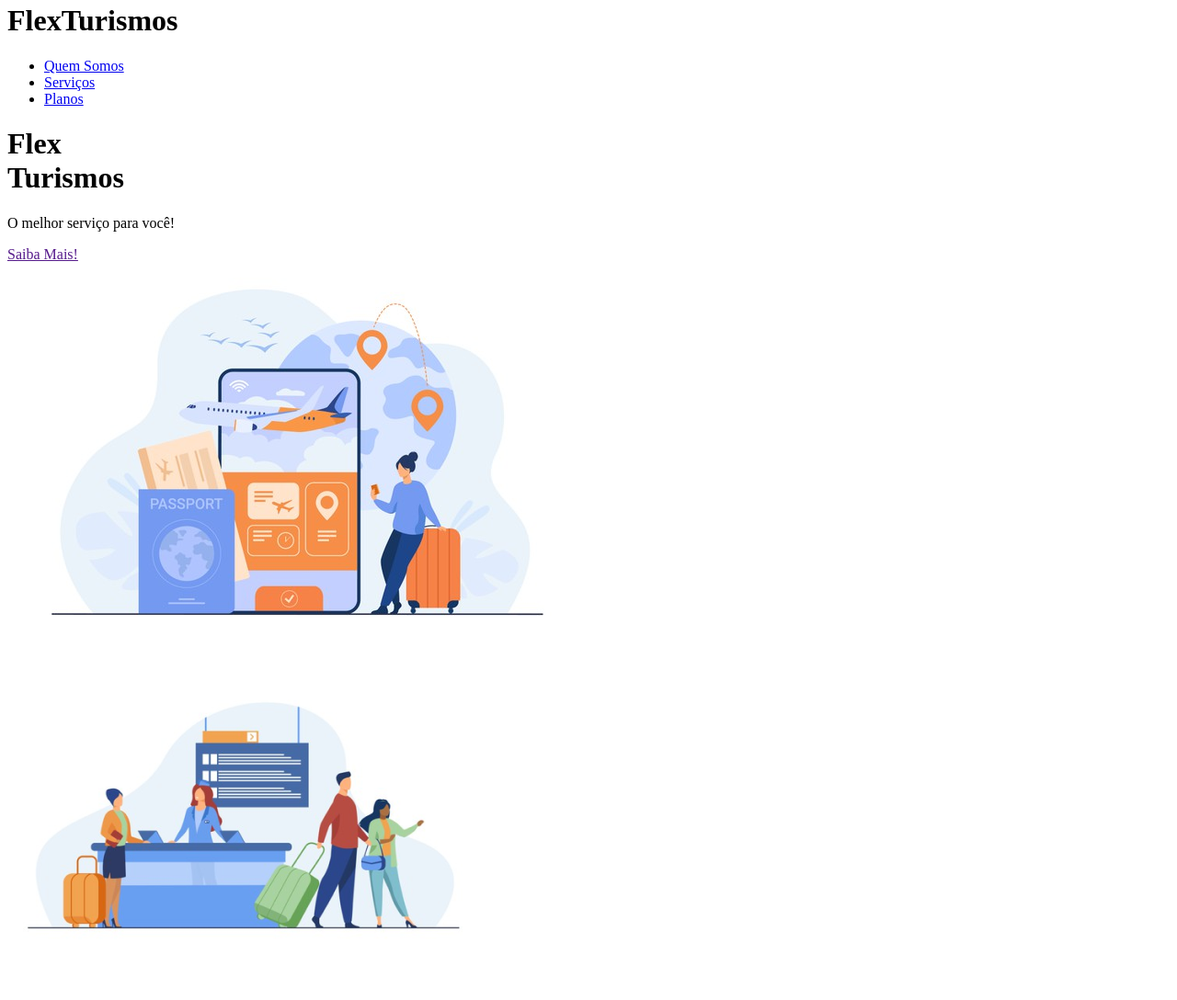
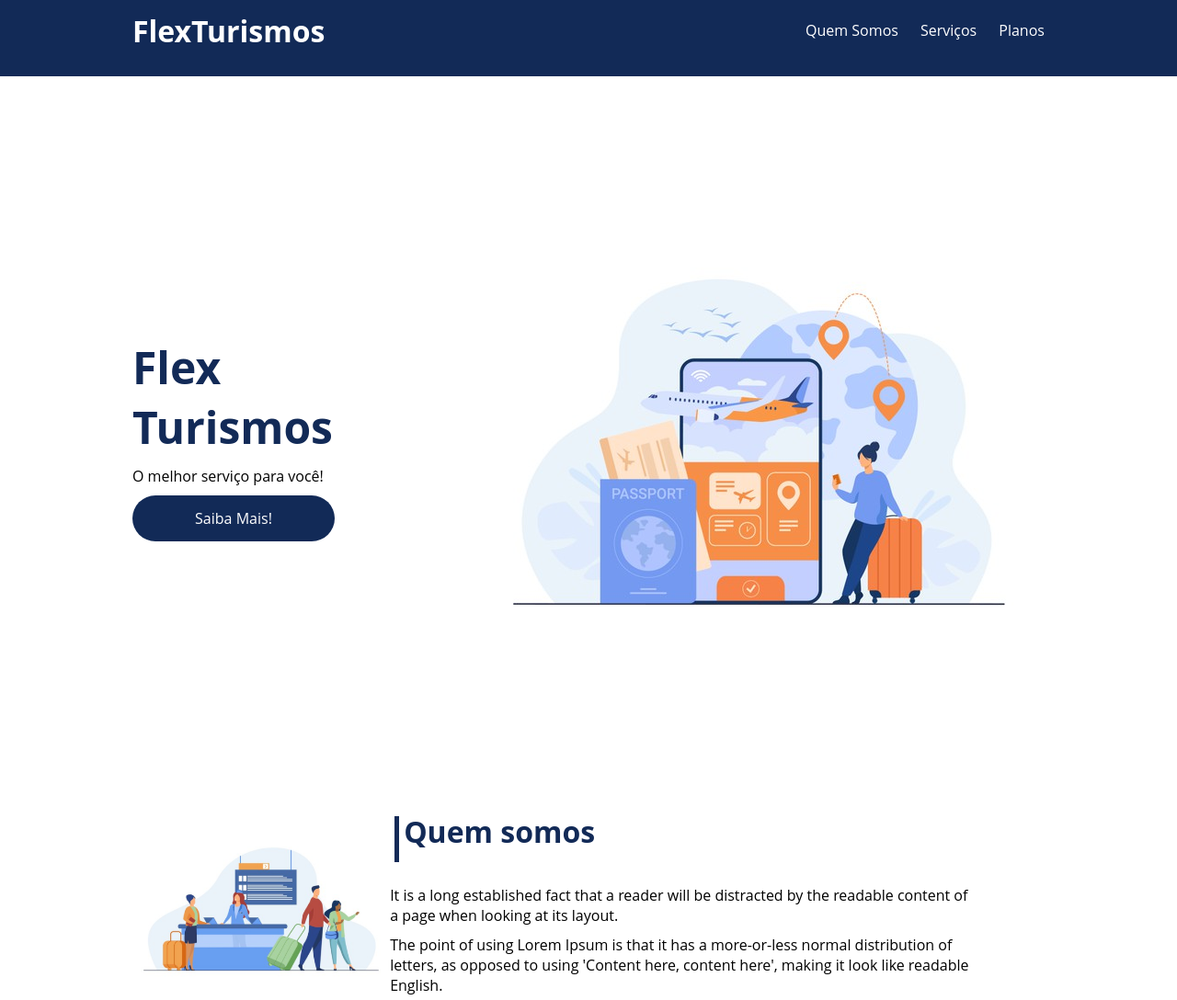
Before and after one commit to martinsdouglasm/Flexbox, a plain HTML site: page index.html in a window 1280 px wide. Shown: the part 17-1105 px from the top of the page at 92% size. Drawn offline with Linux system fonts and the light colour scheme.

Commit message:
Style_part1

```diff
--- a/index.html
+++ b/index.html
@@ -8,16 +8,18 @@
 </head>
 <body>
     <header>
-        <h1>FlexTurismos</h1>
-        <ul>
-            <li><a href="#quem-somos">Quem Somos</a></li>
-            <li><a href="#servicos">Serviços</a></li>
-            <li><a href="#planos">Planos</a></li>
-        </ul>
+        <div class="flex-container menu">
+            <div><h1>FlexTurismos</h1></div>
+            <ul class="list-items">
+                <li><a href="#quem-somos">Quem Somos</a></li>
+                <li><a href="#servicos">Serviços</a></li>
+                <li><a href="#planos">Planos</a></li>
+        </div>
+            </ul>
     </header>
 
-    <div>
-        <div>
+    <div class="flex-container apresentacao">
+        <div class="texto-apresentacao">
             <h1>Flex <br>Turismos</h1>
             <p>O melhor serviço para você!</p>
             <a href="">Saiba Mais!</a>
@@ -28,19 +30,20 @@
         </div>
     </div>
 
-    <div>
-        <div>
-            <img src="./images/1-quem-somos.png" alt="balcão de atendimento">
-        </div>
-
+    <div class="flex-container" id="quem-somos">
         <div>
             <h2>Quem somos</h2>
             <p>It is a long established fact that a reader will be distracted by the readable content of a page when looking at its layout. </p>
             <p>The point of using Lorem Ipsum is that it has a more-or-less normal distribution of letters, as opposed to using 'Content here, content here', making it look like readable English.</p>
         </div>
+
+        <div>
+            <img src="./images/1-quem-somos.png" alt="balcão de atendimento">
+        </div>
+
     </div>
 
-    <div>
+    <div class="flex-container">
         <div>
             <h2>Serviços</h2>
         </div>
@@ -67,7 +70,7 @@
         </div>
     </div>
 
-    <div>
+    <div class="flex-container">
 
         <div>
             <h3>Plano 2</h3>
--- a/style.css
+++ b/style.css
@@ -0,0 +1,108 @@
+* {
+    margin: 0;
+    padding: 0;
+    font-family: 'Open Sans', sans-serif;
+}
+
+ul {
+    list-style: none;
+    margin: 0;
+    padding: 0;
+}
+
+ul li a {
+    text-decoration: none;
+}
+
+div img {
+    display: block;
+    width: 100%;
+}
+
+.flex-container {
+    display: flex;
+    max-width: 992px;
+    margin: auto;
+    width: 100%;
+}
+
+header {
+    background-color: #122a57;
+    height: 100px;
+    display: flex;
+    align-items: center;
+    color: #fff;
+}
+
+header .list-items {
+    display: flex;
+    max-width: 260px;
+    width: 100%;
+    justify-content: space-between;
+    align-items: center;
+}
+
+.list-items li a {
+    color: #fff;
+}
+
+header .menu {
+    justify-content: space-between;
+}
+
+.apresentacao {
+    height: 100vh;
+    align-items: center;
+    justify-content: space-between;
+}
+
+.apresentacao .texto-apresentacao {
+    min-height: 200px;
+}
+
+.texto-apresentacao h1 {
+    color: #122a57;
+    font-size: 48px;
+    margin-bottom: 10px;
+}
+
+.texto-apresentacao a {
+    background-color: #122a57;
+    color: #fff;
+    text-align: center;
+    border-radius: 30px;
+    width: 220px;
+    display: block;
+    height: 50px;
+    text-decoration: none;
+    line-height: 50px;
+    margin-top: 10px;
+    margin-bottom: 10px;
+}
+
+#quem-somos {
+    flex-direction: row-reverse;
+    align-items: center;
+    justify-content: space-between;
+}
+
+#quem-somos h2 {
+    font-size: 32px;
+    color: #122a57;
+    display: flex;
+    margin-bottom: 20px;
+}
+
+#quem-somos h2::before {
+    content: "";
+    height: 50px;
+    width: 5px;
+    margin: 5px;
+    background-color: #122a57;
+    position: relative;
+}
+
+#quem-somos p {
+    margin-bottom: 10px;
+    width: 90%;
+}
```
